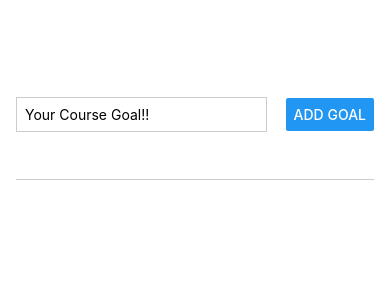
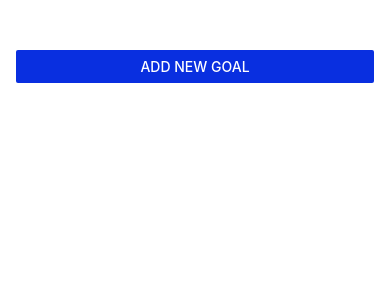
Before and after one commit to jeatzr/Goals_ReactNative_2324_, a React Native app: screen / in a window 390 px wide. Shown: the top 300 px of the page. Built offline with nearby package versions, Linux system fonts and the light colour scheme.

Commit message:
Modal dialog

```diff
--- a/App.jsx
+++ b/App.jsx
@@ -4,18 +4,28 @@ import {
   View,
   Button,
   TextInput,
-  FlatList
+  FlatList,
 } from 'react-native';
 
 import GoalItem from './components/GoalItem';
 import GoalInput from './components/GoalInput';
 
 export default function App() {
+  const [modalIsVisible, setModalIsVisible] = useState(false);
   const [myGoals, setMyGoals] = useState([]);
+
+  function startAddGoalHandler() {
+    setModalIsVisible(true);
+  }
+
+  function endAddGoalHandler() {
+    setModalIsVisible(false);
+  }
 
   function deleteGoalHandler(id) {
     console.log("DELETE " + id)
     setMyGoals(myGoals => myGoals.filter((goal) => goal.id != id));
+
   }
 
   function addGoalHandler(newGoal) {
@@ -27,12 +37,16 @@ export default function App() {
         id: Date.now()
       }
       ]);
+    setModalIsVisible(false);
 
   }
 
   return (
     <View style={styles.appContainer}>
-      <GoalInput onAddGoal={addGoalHandler} />
+      <Button title="Add New Goal" color="#092FE0"
+        onPress={startAddGoalHandler} />
+      <GoalInput visible={modalIsVisible}
+        onAddGoal={addGoalHandler} onCancel={endAddGoalHandler} />
       <View style={styles.goalsContainer}>
         <FlatList
           data={myGoals}
--- a/babel.config.js
+++ b/babel.config.js
@@ -1,4 +1,4 @@
-module.exports = function(api) {
+module.exports = function (api) {
   api.cache(true);
   return {
     presets: ['babel-preset-expo'],
--- a/components/GoalInput.jsx
+++ b/components/GoalInput.jsx
@@ -4,9 +4,10 @@ import {
   View,
   TextInput,
   Button,
+  Modal
 } from 'react-native';
 
-function GoalInput({ onAddGoal }) {
+function GoalInput({ onAddGoal, visible, onCancel }) {
 
   const [newGoal, setNewGoal] = useState('');
 
@@ -15,18 +16,29 @@ function GoalInput({ onAddGoal }) {
     setNewGoal(enteredText);
   }
 
-  return (<View style={styles.inputContainer}>
+  return (
+    <Modal visible={visible} animationType='slide'>
+      <View style={styles.inputContainer}>
         <TextInput placeholder="Your Course Goal!!"
           onChangeText={goalInputHandler}
           style={styles.textInput}
           value={newGoal} />
+        <View style={styles.buttonContainer}>
+          <View style={styles.button}>
             <Button title="Add Goal" onPress={() => {
               if (newGoal) {
                 onAddGoal(newGoal);
                 setNewGoal("");
               }
             }} />
-  </View>)
+          </View>
+          <View style={styles.button}>
+            <Button title="Cancel" onPress={onCancel}></Button>
+          </View>
+        </View>
+
+      </View>
+    </Modal>)
 
 }
 
@@ -34,21 +46,28 @@ const styles = StyleSheet.create({
 
   inputContainer: {
     flex: 1,
-    flexDirection: "row",
-    justifyContent: "space-between",
+    flexDirection: "column",
+    justifyContent: "center",
     alignItems: 'center',
     marginBottom: 20,
     borderBottomWidth: 1,
-    borderColor: "#ccc"
+    borderColor: "#ccc",
+    padding: 20
   },
   textInput: {
     borderColor: "#cccccc",
     borderWidth: 1,
-    width: "70%",
-    marginRight: 10,
+    width: "100%",
     padding: 8
   },
-
+  buttonContainer: {
+    marginTop: 20,
+    flexDirection: 'row'
+  },
+  button: {
+    width: '30%',
+    marginHorizontal: 8
+  }
 });
 
 
```
Lines whose indentation alone changed are shown as unchanged.
